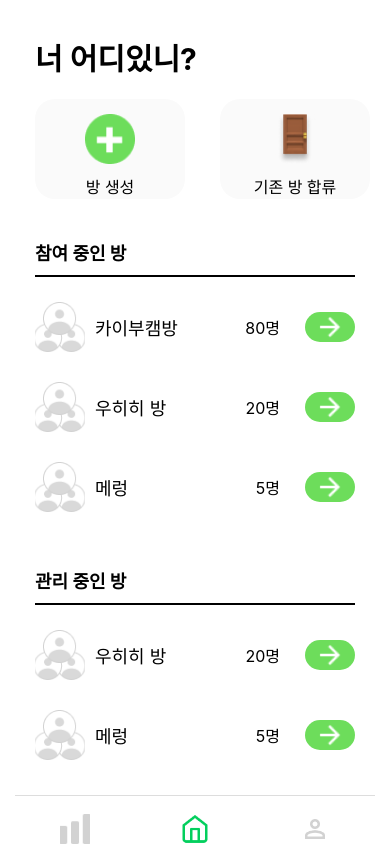
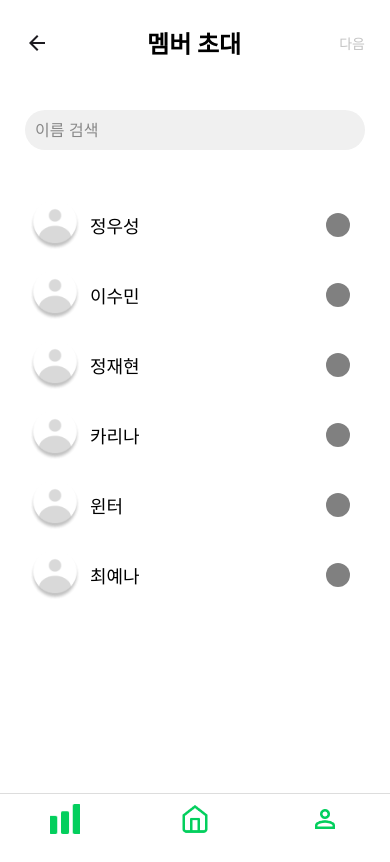
Before and after one commit to NOEL-code/madcamp_2, a React Native app in the folder app/: screen /inviteRoom in a window 390 px wide. Built offline with nearby package versions, Linux system fonts and the light colour scheme.

Commit message:
디자인 아마 끝?

```diff
--- a/app/App.js
+++ b/app/App.js
@@ -10,6 +10,7 @@ import TeamAdminScreen from './TeamAdminScreen';
 import TeamApplyScreen from './TeamApplyScreen';
 import CameraScreen from './CameraScreen';
 import StatisticsScreen from './StatisticsScreen';
+import InviteRoomScreen from './InviteRoomScreen';
 
 const Stack = createStackNavigator();
 
@@ -62,6 +63,11 @@ const App = () => {
           component={StatisticsScreen}
           options={{headerShown: false}}
         />
+        <Stack.Screen
+          name="inviteRoom"
+          component={InviteRoomScreen}
+          options={{headerShown: false}}
+        />
       </Stack.Navigator>
     </NavigationContainer>
   );
--- /dev/null
+++ b/app/InviteRoomScreen.js
@@ -0,0 +1,208 @@
+import React, {useState, useEffect} from 'react';
+import {
+  View,
+  Text,
+  Image,
+  TouchableOpacity,
+  TextInput,
+  StyleSheet,
+  ScrollView,
+} from 'react-native';
+
+const initialUsers = [
+  {name: '정우성', selected: false},
+  {name: '이수민', selected: false},
+  {name: '정재현', selected: false},
+  {name: '카리나', selected: false},
+  {name: '윈터', selected: false},
+  {name: '최예나', selected: false},
+];
+
+const InviteRoomScreen = ({navigation}) => {
+  const [users, setUsers] = useState(initialUsers);
+  const [search, setSearch] = useState('');
+  const [selectedCount, setSelectedCount] = useState(0);
+
+  const handleSelect = index => {
+    const newUsers = [...users];
+    newUsers[index].selected = !newUsers[index].selected;
+    setUsers(newUsers);
+  };
+
+  useEffect(() => {
+    const count = users.filter(user => user.selected).length;
+    setSelectedCount(count);
+  }, [users]);
+
+  const filteredUsers = users.filter(user => user.name.includes(search));
+
+  return (
+    <View style={styles.container}>
+      <View style={styles.header}>
+        <TouchableOpacity onPress={() => navigation.navigate('TeamAdmin')}>
+          <Image
+            source={require('./assets/images/back.png')}
+            style={styles.backIcon}
+          />
+        </TouchableOpacity>
+        <Text style={styles.headerTitle}>멤버 초대</Text>
+        <TouchableOpacity
+          onPress={() => {
+            if (selectedCount > 0) {
+              navigation.navigate('TeamAdmin');
+            }
+          }}
+          disabled={selectedCount === 0}
+          style={[
+            styles.headerButton,
+            selectedCount === 0 && styles.headerButtonDisabled,
+          ]}>
+          <Text
+            style={
+              selectedCount > 0
+                ? styles.headerButtonText
+                : styles.headerButtonTextDisabled
+            }>
+            다음
+          </Text>
+        </TouchableOpacity>
+      </View>
+      <View style={styles.padding}>
+        <TextInput
+          style={styles.searchInput}
+          placeholder="이름 검색"
+          placeholderTextColor="#888"
+          value={search}
+          onChangeText={text => setSearch(text)}
+        />
+      </View>
+      <ScrollView style={styles.view}>
+        {filteredUsers.map((user, index) => (
+          <View key={index} style={styles.userItem}>
+            <Image
+              source={require('./assets/images/person.png')}
+              style={styles.profileIcon}
+            />
+            <Text style={styles.userName}>{user.name}</Text>
+            <TouchableOpacity
+              style={styles.selectButton}
+              onPress={() => handleSelect(index)}>
+              <View
+                style={[
+                  styles.selectIndicator,
+                  {backgroundColor: user.selected ? '#03CF5D' : 'gray'},
+                ]}
+              />
+            </TouchableOpacity>
+          </View>
+        ))}
+      </ScrollView>
+      <View style={styles.navbar}>
+        <TouchableOpacity>
+          <Image
+            source={require('./assets/images/statistics.png')}
+            style={styles.navIcon}
+          />
+        </TouchableOpacity>
+        <TouchableOpacity>
+          <Image
+            source={require('./assets/images/home.png')}
+            style={styles.navIcon}
+          />
+        </TouchableOpacity>
+        <TouchableOpacity>
+          <Image
+            source={require('./assets/images/myPage.png')}
+            style={styles.navIcon}
+          />
+        </TouchableOpacity>
+      </View>
+    </View>
+  );
+};
+
+const styles = StyleSheet.create({
+  container: {
+    flex: 1,
+    backgroundColor: '#fff',
+  },
+  header: {
+    flexDirection: 'row',
+    justifyContent: 'space-between',
+    alignItems: 'center',
+    padding: 15,
+    margin: 10,
+  },
+  backIcon: {
+    width: 24,
+    height: 24,
+  },
+  headerButton: {
+    fontSize: 20,
+  },
+  headerButtonText: {
+    color: 'black',
+    fontSize: 20,
+  },
+  headerButtonDisabled: {
+    opacity: 0.5,
+  },
+  headerButtonTextDisabled: {
+    color: '#888',
+  },
+  headerTitle: {
+    fontSize: 24,
+    color: 'black',
+    fontWeight: 'bold',
+  },
+  padding: {
+    padding: 10,
+  },
+  searchInput: {
+    margin: 15,
+    padding: 10,
+    borderRadius: 20,
+    backgroundColor: '#f0f0f0',
+    fontSize: 16,
+  },
+  view: {
+    padding: 15,
+  },
+  userItem: {
+    flexDirection: 'row',
+    alignItems: 'center',
+    marginVertical: 10,
+    paddingHorizontal: 15,
+  },
+  profileIcon: {
+    width: 50,
+    height: 50,
+    borderRadius: 25,
+  },
+  userName: {
+    flex: 1,
+    marginLeft: 10,
+    fontSize: 18,
+  },
+  selectButton: {
+    padding: 10,
+  },
+  selectIndicator: {
+    width: 24,
+    height: 24,
+    borderRadius: 12,
+  },
+  navbar: {
+    flexDirection: 'row',
+    justifyContent: 'space-around',
+    paddingVertical: 10,
+    borderTopWidth: 1,
+    borderTopColor: '#ddd',
+  },
+  navIcon: {
+    width: 30,
+    height: 30,
+  },
+});
+
+export default InviteRoomScreen;
--- a/app/TeamAdminScreen.js
+++ b/app/TeamAdminScreen.js
@@ -24,9 +24,16 @@ const initialWaitingUsers = [
 
 const statusStyles = {
   1: {color: '#03CF5D', text: '출석'},
-  2: {color: '#FF0000', text: '결석'},
+  2: {color: '#B1B1B1', text: '결석'},
   3: {color: '#FFE600', text: '자리비움'},
   4: {color: '#D9D9D9', text: '퇴근'},
+};
+
+const statusStylesBox = {
+  1: {backgroundColor: '#DFF5E9'},
+  2: {backgroundColor: '#FFE2E2'},
+  3: {backgroundColor: '#FFF4D5'},
+  4: {backgroundColor: '#F4F4F4'},
 };
 
 const TeamAdminScreen = ({navigation}) => {
@@ -74,14 +81,10 @@ const TeamAdminScreen = ({navigation}) => {
           <Text style={styles.headerTitle}>{title}</Text>
         )}
         <TouchableOpacity onPress={toggleEditMode}>
-          {isEditMode ? (
-            <Text style={styles.complete}>완료</Text>
-          ) : (
           <Image
             source={require('./assets/images/pencil.png')}
             style={styles.editIcon}
           />
-          )}
         </TouchableOpacity>
       </View>
       <View style={styles.subTitleContainer}>
@@ -131,6 +134,14 @@ const TeamAdminScreen = ({navigation}) => {
                 <Text style={styles.userName}>{user.name}</Text>
                 <View
                   style={[
+                    styles.statusIndicatorBox,
+                    {
+                      backgroundColor:
+                        statusStylesBox[user.status].backgroundColor,
+                    },
+                  ]}>
+                  <View
+                    style={[
                       styles.statusIndicator,
                       {backgroundColor: statusStyles[user.status].color},
                     ]}
@@ -138,6 +149,7 @@ const TeamAdminScreen = ({navigation}) => {
                   <Text style={styles.statusText}>
                     {statusStyles[user.status].text}
                   </Text>
+                </View>
               </View>
             ))}
             <View style={styles.cameraContainer}>
@@ -163,11 +175,9 @@ const TeamAdminScreen = ({navigation}) => {
                     style={styles.profileIcon}
                   />
                   <Text style={styles.userName}>{waitingUser.name}</Text>
-
                   <TouchableOpacity style={styles.refuse}>
                     <Text style={styles.refuseText}>거절</Text>
                   </TouchableOpacity>
-
                   <TouchableOpacity style={styles.accept}>
                     <Text style={styles.acceptText}>승인</Text>
                   </TouchableOpacity>
@@ -176,7 +186,9 @@ const TeamAdminScreen = ({navigation}) => {
             </View>
             <View style={styles.teamListContainer}>
               <Text style={styles.teamText}>팀 명단</Text>
-              <TouchableOpacity style={styles.button}>
+              <TouchableOpacity
+                style={styles.button}
+                onPress={() => navigation.navigate('inviteRoom')}>
                 <Text style={styles.buttonText}>+ 학생초대</Text>
               </TouchableOpacity>
             </View>
@@ -201,7 +213,6 @@ const TeamAdminScreen = ({navigation}) => {
                 </TouchableOpacity>
               </View>
             ))}
-
             <View style={styles.buttonContainer}>
               <TouchableOpacity style={styles.deleteButton}>
                 <Text style={styles.deleteButtonText}>팀 삭제하기</Text>
@@ -251,13 +262,12 @@ const styles = StyleSheet.create({
     color: '#2A99FF',
   },
   buttonContainer: {
-    // justifyContent: 'center',
-    // alignItems: 'center',
-    // marginVertical: 10,
+    justifyContent: 'center',
+    alignItems: 'center',
   },
   cameraContainer: {
     flexDirection: 'row',
-    justifyContent: 'flex-end', // Align to the right
+    justifyContent: 'flex-end',
     padding: 10,
     marginRight: 30,
     marginTop: 30,
@@ -274,8 +284,7 @@ const styles = StyleSheet.create({
   },
   teamListContainer: {
     flexDirection: 'row',
-    alignItems: 'center', // 수직 정렬을 맞추기 위해 추가
-    justifyContent: 'space-between', // 수평 공간을 균등하게 배치하기 위해 추가
+    alignItems: 'center',
     marginBottom: 10,
   },
   header: {
@@ -285,7 +294,7 @@ const styles = StyleSheet.create({
   },
   joinTextContainer: {
     flex: 1,
-    alignItems: 'flex-end', // Added to align text to the right
+    alignItems: 'flex-end',
   },
   joinText: {
     color: '#03CF5D',
@@ -345,18 +354,20 @@ const styles = StyleSheet.create({
     backgroundColor: '#6DDD5B',
     width: 100,
     borderRadius: 20,
+    marginLeft: 30,
     padding: 10,
   },
   deleteButton: {
-    backgroundColor: '#FF0000', // 버튼 배경색상 추가
-    paddingVertical: 15,
-    paddingHorizontal: 30,
-    width: 170,
+    justifyContent: 'center',
+    alignItems: 'center',
+    backgroundColor: '#FF0000',
+    width: 120,
     borderRadius: 20,
+    padding: 10,
     marginTop: 20,
   },
   deleteButtonText: {
-    fontSize: 17,
+    fontSize: 15,
     fontWeight: 'bold',
     color: 'white',
     textAlign: 'center',
@@ -403,8 +414,16 @@ const styles = StyleSheet.create({
     borderRadius: 10,
     marginRight: 10,
   },
+  statusIndicatorBox: {
+    flexDirection: 'row',
+    alignItems: 'center',
+    paddingHorizontal: 10,
+    paddingVertical: 5,
+    borderRadius: 20,
+  },
   statusText: {
     fontSize: 16,
+    marginLeft: 5,
   },
   separator: {
     height: 1,
--- a/app/TeamScreen.js
+++ b/app/TeamScreen.js
@@ -23,6 +23,13 @@ const statusStyles = {
   4: {color: '#D9D9D9', text: '퇴근'},
 };
 
+const statusBoxStyles = {
+  1: {backgroundColor: '#DFF5E9'},
+  2: {backgroundColor: '#FFE2E2'},
+  3: {backgroundColor: '#FFF4D5'},
+  4: {backgroundColor: '#F4F4F4'},
+};
+
 const TeamScreen = ({navigation}) => {
   return (
     <View style={styles.container}>
@@ -45,6 +52,7 @@ const TeamScreen = ({navigation}) => {
           style={styles.profileIcon}
         />
         <Text style={styles.userName}>정우성</Text>
+        <View style={[styles.statusIndicatorBox, statusBoxStyles[1]]}>
           <View
             style={[
               styles.statusIndicator,
@@ -52,6 +60,7 @@ const TeamScreen = ({navigation}) => {
             ]}
           />
           <Text style={styles.statusText}>{statusStyles[1].text}</Text>
+        </View>
       </View>
       <Text style={styles.sectionTitle}>학생 20명</Text>
       <ScrollView>
@@ -63,6 +72,8 @@ const TeamScreen = ({navigation}) => {
             />
             <Text style={styles.userName}>{user.name}</Text>
             <View
+              style={[styles.statusIndicatorBox, statusBoxStyles[user.status]]}>
+              <View
                 style={[
                   styles.statusIndicator,
                   {backgroundColor: statusStyles[user.status].color},
@@ -71,6 +82,7 @@ const TeamScreen = ({navigation}) => {
               <Text style={styles.statusText}>
                 {statusStyles[user.status].text}
               </Text>
+            </View>
           </View>
         ))}
       </ScrollView>
@@ -134,6 +146,13 @@ const styles = StyleSheet.create({
     flex: 1,
     fontSize: 18,
   },
+  statusIndicatorBox: {
+    flexDirection: 'row',
+    alignItems: 'center',
+    paddingHorizontal: 10,
+    paddingVertical: 5,
+    borderRadius: 20,
+  },
   statusIndicator: {
     width: 12,
     height: 12,
```
Also changed, not shown: 1 other file (tests, documents, lock files or other folders). Lines whose indentation alone changed are shown as unchanged.
